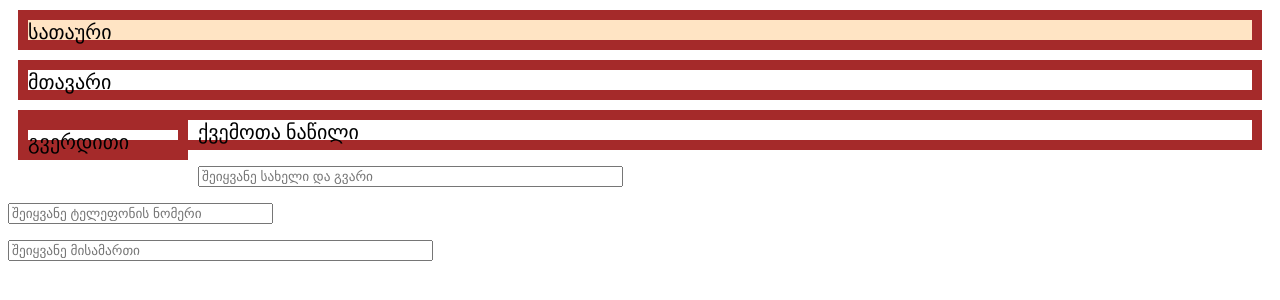
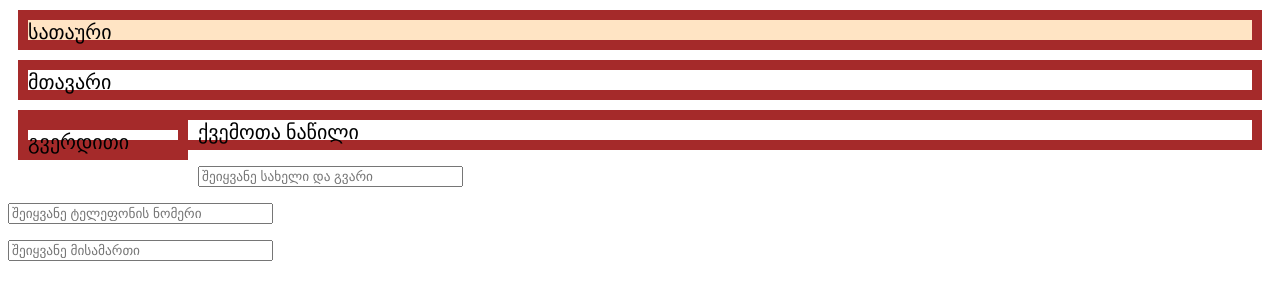
Before and after one commit to LiaGugunava/room2, a plain HTML site: page index.html in a window 1280 px wide. Drawn offline with Linux system fonts and the light colour scheme.

Commit message:
Update index.html

```diff
--- a/index.html
+++ b/index.html
@@ -32,9 +32,9 @@
     <div id="footer">ქვემოთა ნაწილი</div>
 
     <form>
-    <p><input type="text" name="username" placeholder="შეიყვანე სახელი და გვარი" size="50"/></p>
+    <p><input type="text" name="username" placeholder="შეიყვანე სახელი და გვარი" size="30"/></p>
     <p><input type="text" name="userphone" placeholder="შეიყვანე ტელეფონის ნომერი" size="30" maxlength="11"/><p>
-    <p><input type="text" name="address" placeholder="შეიყვანე მისამართი" size="50"/></p>
+    <p><input type="text" name="address" placeholder="შეიყვანე მისამართი" size="30"/></p>
 
 </form>
 
```
